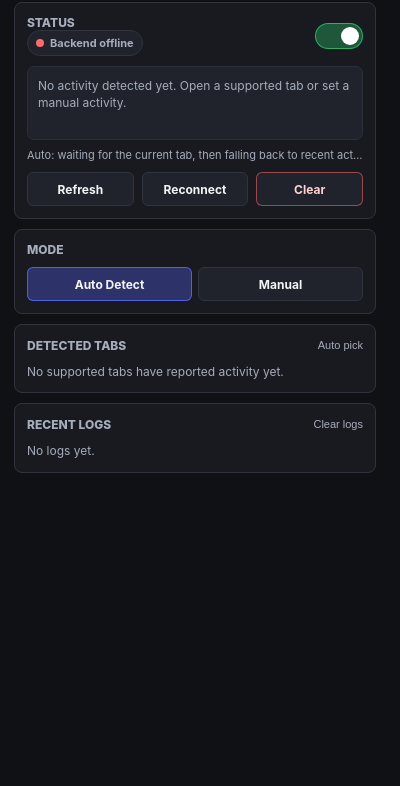
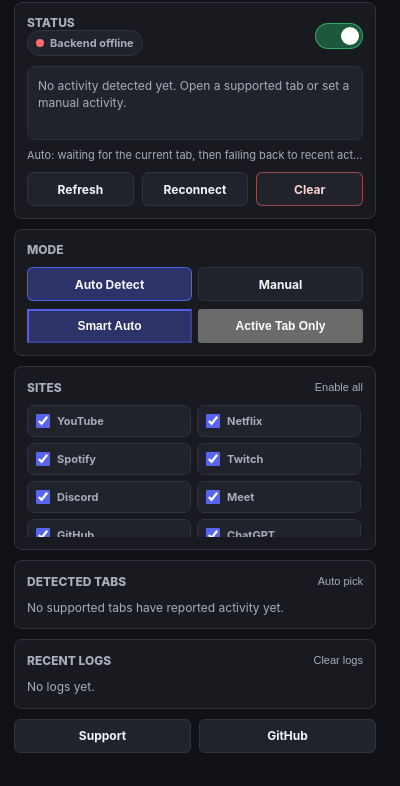
Before and after one commit to GSUS2K/discord-status, a browser extension: page extension/popup.html in a window 400 px wide. Shown: the part 58-844 px from the top of the page. Drawn offline with Linux system fonts and the light colour scheme.

Commit message:
Improve onboarding and popup controls

```diff
--- a/extension/popup.html
+++ b/extension/popup.html
@@ -245,13 +245,22 @@
       margin-top: 10px;
     }
 
-    .mode-btn {
+    .pick-selector {
+      display: grid;
+      grid-template-columns: 1fr 1fr;
+      gap: 6px;
+      margin-top: 8px;
+    }
+
+    .mode-btn,
+    .pick-btn {
       height: 34px;
       font-size: 12px;
       font-weight: 750;
     }
 
-    .mode-btn.active {
+    .mode-btn.active,
+    .pick-btn.active {
       border-color: rgba(88, 101, 242, 0.9);
       background: rgba(88, 101, 242, 0.35);
     }
@@ -318,6 +327,46 @@
       max-height: 156px;
       overflow: auto;
       padding-right: 2px;
+    }
+
+    .site-grid {
+      display: grid;
+      grid-template-columns: 1fr 1fr;
+      gap: 6px;
+      margin-top: 10px;
+      max-height: 132px;
+      overflow: auto;
+      padding-right: 2px;
+    }
+
+    .site-chip {
+      display: flex;
+      align-items: center;
+      gap: 7px;
+      min-width: 0;
+      min-height: 32px;
+      border: 1px solid var(--line);
+      border-radius: 7px;
+      background: var(--panel-soft);
+      color: var(--muted);
+      cursor: pointer;
+      font-size: 11px;
+      font-weight: 750;
+      padding: 7px 8px;
+      user-select: none;
+    }
+
+    .site-chip input {
+      width: 14px;
+      height: 14px;
+      flex: 0 0 auto;
+      accent-color: var(--accent);
+    }
+
+    .site-chip span {
+      overflow: hidden;
+      text-overflow: ellipsis;
+      white-space: nowrap;
     }
 
     .tab-card {
@@ -398,6 +447,13 @@
       font-size: 11px;
       padding: 2px 0;
     }
+
+    .footer-actions {
+      display: grid;
+      grid-template-columns: 1fr 1fr;
+      gap: 8px;
+      margin-bottom: 10px;
+    }
   </style>
 </head>
 <body>
@@ -439,6 +495,10 @@
         <button class="mode-btn active" data-mode="auto">Auto Detect</button>
         <button class="mode-btn" data-mode="manual">Manual</button>
       </div>
+      <div class="pick-selector" id="autoPickSection">
+        <button class="pick-btn active" data-auto-pick-mode="smart">Smart Auto</button>
+        <button class="pick-btn" data-auto-pick-mode="active">Active Tab Only</button>
+      </div>
       <div id="manualSection" class="manual-fields" style="display: none;">
         <div class="manual-row">
           <input type="text" id="manualTitleInput" maxlength="128" placeholder="Title">
@@ -446,6 +506,14 @@
         </div>
         <button id="setActivityBtn" class="action-btn primary">Set</button>
       </div>
+    </section>
+
+    <section class="section">
+      <div class="section-head">
+        <div class="section-title">Sites</div>
+        <button id="allSitesBtn" class="mini-btn">Enable all</button>
+      </div>
+      <div id="siteList" class="site-grid"></div>
     </section>
 
     <section class="section">
@@ -467,6 +535,11 @@
         <div class="empty">No logs yet.</div>
       </div>
     </section>
+
+    <div class="footer-actions">
+      <button class="action-btn" id="supportBtn">Support</button>
+      <button class="action-btn" id="repoBtn">GitHub</button>
+    </div>
   </main>
 
   <script src="popup.js"></script>
--- a/extension/popup.js
+++ b/extension/popup.js
@@ -3,6 +3,8 @@
 const toggleBtn = document.getElementById('toggleBtn');
 const statusDiv = document.getElementById('status');
 const modeBtns = document.querySelectorAll('.mode-btn');
+const pickBtns = document.querySelectorAll('.pick-btn');
+const autoPickSection = document.getElementById('autoPickSection');
 const manualSection = document.getElementById('manualSection');
 const manualTitleInput = document.getElementById('manualTitleInput');
 const manualMessageInput = document.getElementById('manualMessageInput');
@@ -13,15 +15,51 @@
 const clearBtn = document.getElementById('clearBtn');
 const clearSelectionBtn = document.getElementById('clearSelectionBtn');
 const clearLogsBtn = document.getElementById('clearLogsBtn');
+const allSitesBtn = document.getElementById('allSitesBtn');
+const supportBtn = document.getElementById('supportBtn');
+const repoBtn = document.getElementById('repoBtn');
 const tabList = document.getElementById('tabList');
 const logList = document.getElementById('logList');
+const siteList = document.getElementById('siteList');
 const selectedTabLabel = document.getElementById('selectedTabLabel');
 const rpcHealthBadge = document.getElementById('rpcHealthBadge');
 const rpcHealthText = document.getElementById('rpcHealthText');
 
-chrome.storage.local.get(['enabled', 'mode'], (result) => {
+const REPO_URL = 'https://github.com/GSUS2K/discord-status';
+const ISSUES_URL = `${REPO_URL}/issues`;
+const DEFAULT_ENABLED_SITES = [
+  'youtube',
+  'netflix',
+  'hotstar',
+  'crunchyroll',
+  'spotify',
+  'twitch',
+  'discord',
+  'meet',
+  'github',
+  'chatgpt',
+  'google',
+  'wikipedia'
+];
+const SUPPORTED_SITES = [
+  ['youtube', 'YouTube'],
+  ['netflix', 'Netflix'],
+  ['spotify', 'Spotify'],
+  ['twitch', 'Twitch'],
+  ['discord', 'Discord'],
+  ['meet', 'Meet'],
+  ['github', 'GitHub'],
+  ['chatgpt', 'ChatGPT'],
+  ['hotstar', 'Hotstar'],
+  ['crunchyroll', 'Crunchyroll'],
+  ['google', 'Google'],
+  ['wikipedia', 'Wikipedia']
+];
+
+chrome.storage.local.get(['enabled', 'mode', 'autoPickMode'], (result) => {
   updateToggle(result.enabled !== false);
   updateMode(result.mode || 'auto');
+  updateAutoPickMode(result.autoPickMode || 'smart');
 });
 
 function sendRuntimeMessage(message) {
@@ -166,6 +204,33 @@
   });
 }
 
+function renderSiteToggles() {
+  chrome.storage.local.get(['enabledSites'], (result) => {
+    const enabled = new Set(Array.isArray(result.enabledSites)
+      ? result.enabledSites
+      : DEFAULT_ENABLED_SITES);
+
+    siteList.textContent = '';
+
+    for (const [value, label] of SUPPORTED_SITES) {
+      const chip = document.createElement('label');
+      chip.className = 'site-chip';
+
+      const input = document.createElement('input');
+      input.type = 'checkbox';
+      input.value = value;
+      input.checked = enabled.has(value);
+      input.addEventListener('change', saveSiteToggles);
+
+      const text = document.createElement('span');
+      text.textContent = label;
+
+      chip.append(input, text);
+      siteList.appendChild(chip);
+    }
+  });
+}
+
 function renderLogs() {
   chrome.storage.local.get(['activityLogs'], (result) => {
     const logs = Array.isArray(result.activityLogs) ? result.activityLogs : [];
@@ -213,11 +278,28 @@
   });
 });
 
+pickBtns.forEach(btn => {
+  btn.addEventListener('click', () => {
+    const autoPickMode = btn.dataset.autoPickMode;
+    chrome.storage.local.set({ autoPickMode });
+    updateAutoPickMode(autoPickMode);
+    sendRuntimeMessage({ action: 'changeAutoPickMode', autoPickMode });
+  });
+});
+
 function updateMode(mode) {
   modeBtns.forEach(btn => {
     btn.classList.toggle('active', btn.dataset.mode === mode);
   });
   manualSection.style.display = mode === 'manual' ? 'grid' : 'none';
+  autoPickSection.style.display = mode === 'auto' ? 'grid' : 'none';
+}
+
+function updateAutoPickMode(autoPickMode) {
+  const normalized = autoPickMode === 'active' ? 'active' : 'smart';
+  pickBtns.forEach(btn => {
+    btn.classList.toggle('active', btn.dataset.autoPickMode === normalized);
+  });
 }
 
 setActivityBtn.addEventListener('click', () => {
@@ -278,6 +360,24 @@
   });
 });
 
+allSitesBtn.addEventListener('click', () => {
+  chrome.storage.local.set({ enabledSites: DEFAULT_ENABLED_SITES }, () => {
+    renderSiteToggles();
+    sendRuntimeMessage({ action: 'setEnabledSites', enabledSites: DEFAULT_ENABLED_SITES });
+  });
+});
+
+supportBtn.addEventListener('click', () => chrome.tabs.create({ url: ISSUES_URL }));
+repoBtn.addEventListener('click', () => chrome.tabs.create({ url: REPO_URL }));
+
+function saveSiteToggles() {
+  const enabledSites = Array.from(siteList.querySelectorAll('input[type="checkbox"]:checked'))
+    .map(input => input.value);
+  chrome.storage.local.set({ enabledSites }, () => {
+    sendRuntimeMessage({ action: 'setEnabledSites', enabledSites });
+  });
+}
+
 function normalizeTabId(value) {
   if (value === null || value === undefined || value === '') {
     return null;
@@ -310,6 +410,7 @@
   renderLogs();
 }
 
+renderSiteToggles();
 refreshUi();
 setInterval(refreshUi, 2000);
 
@@ -324,5 +425,13 @@
     updateMode(changes.mode.newValue || 'auto');
   }
 
+  if (changes.autoPickMode) {
+    updateAutoPickMode(changes.autoPickMode.newValue || 'smart');
+  }
+
+  if (changes.enabledSites) {
+    renderSiteToggles();
+  }
+
   refreshUi();
 });
--- a/package.json
+++ b/package.json
@@ -1,6 +1,6 @@
 {
   "name": "activity-status",
-  "version": "1.0.14",
+  "version": "1.0.15",
   "private": true,
   "description": "Chrome extension plus local Discord RPC backend for browser activity status.",
   "author": {
--- a/src-tauri/Cargo.toml
+++ b/src-tauri/Cargo.toml
@@ -1,6 +1,6 @@
 [package]
 name = "activity-status-companion"
-version = "1.0.14"
+version = "1.0.15"
 description = "Small cross-platform companion for Discord Status"
 authors = ["GSUS2K <ganesh21112000@gmail.com>"]
 edition = "2021"
--- a/src-tauri/tauri.conf.json
+++ b/src-tauri/tauri.conf.json
@@ -1,7 +1,7 @@
 {
   "$schema": "https://schema.tauri.app/config/2",
   "productName": "Activity Status Companion",
-  "version": "1.0.14",
+  "version": "1.0.15",
   "identifier": "com.gsus.activitystatus",
   "build": {
     "frontendDist": "../tauri-ui"
```
Also changed, not shown: extension/scripts/background.js (+68 -1 lines), README.md, extension/manifest.json, 2 other files.
